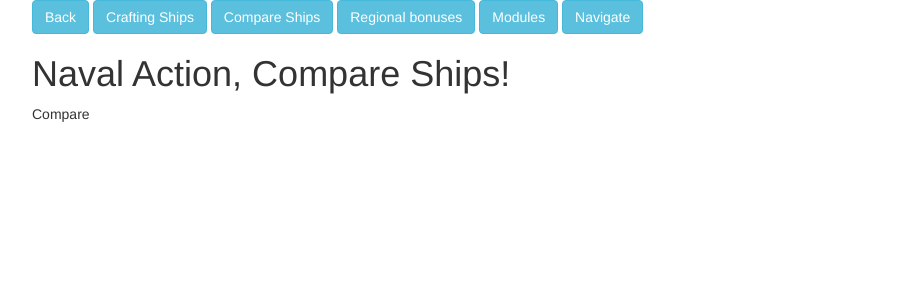
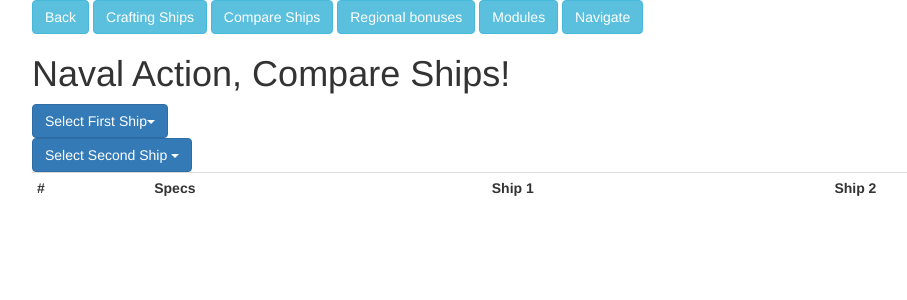
Before and after one commit to romeo-25-04/naval_action, a Flask app: page /compare in a window 1280 px wide. Shown: the top 300 px of the page, without its empty margins (38-945 px from the left). Run offline with Flask 2, Linux system fonts and the light colour scheme; lists and menus that the app fills with data are empty; parts of the project's set-up code (start-up, migrations or seed data) failed here and were passed over; some libraries are stand-ins or nearby versions.

Commit message:
skeleton compare 2

```diff
--- a/app/templates/compare.html
+++ b/app/templates/compare.html
@@ -1,4 +1,30 @@
 {% extends "index.html" %}
 {% block body %}
-<p>Compare</p>
+<div class="dropdown">
+  <button class="btn btn-primary dropdown-toggle"
+          type="button"
+          data-toggle="dropdown">Select First Ship<span class="caret"></span></button>
+  <ul class="dropdown-menu">
+    <li><a href="#">HTML</a></li>
+    <li><a href="#">CSS</a></li>
+    <li><a href="#">JavaScript</a></li>
+  </ul>
+</div>
+<div class="dropdown">
+  <button class="btn btn-primary dropdown-toggle"
+          type="button"
+          data-toggle="dropdown">Select Second Ship
+  <span class="caret"></span></button>
+  <ul class="dropdown-menu">
+    <li><a href="#">HTML</a></li>
+    <li><a href="#">CSS</a></li>
+    <li><a href="#">JavaScript</a></li>
+  </ul>
+</div>
+<table class="table table-condensed">
+    <tr>
+        <th>#</th><th>Specs</th><th>Ship 1</th><th>Ship 2</th>
+    </tr>
+
+</table>
 {% endblock %}
--- a/app/views.py
+++ b/app/views.py
@@ -123,7 +123,12 @@
                            ports=ports,
                            dist=dist)
 
+
 @app.route('/compare')
 def compare():
+    ship_list = [{'Name': item.get('Name', None),
+                  'Id': item.get('Id', None)}
+                 for item in sorted(processed_data.ships, key=lambda k: k['Name'])]
     return render_template('compare.html',
-                           title='Compare Ships')
+                           title='Compare Ships',
+                           ship_list=ship_list)
```
